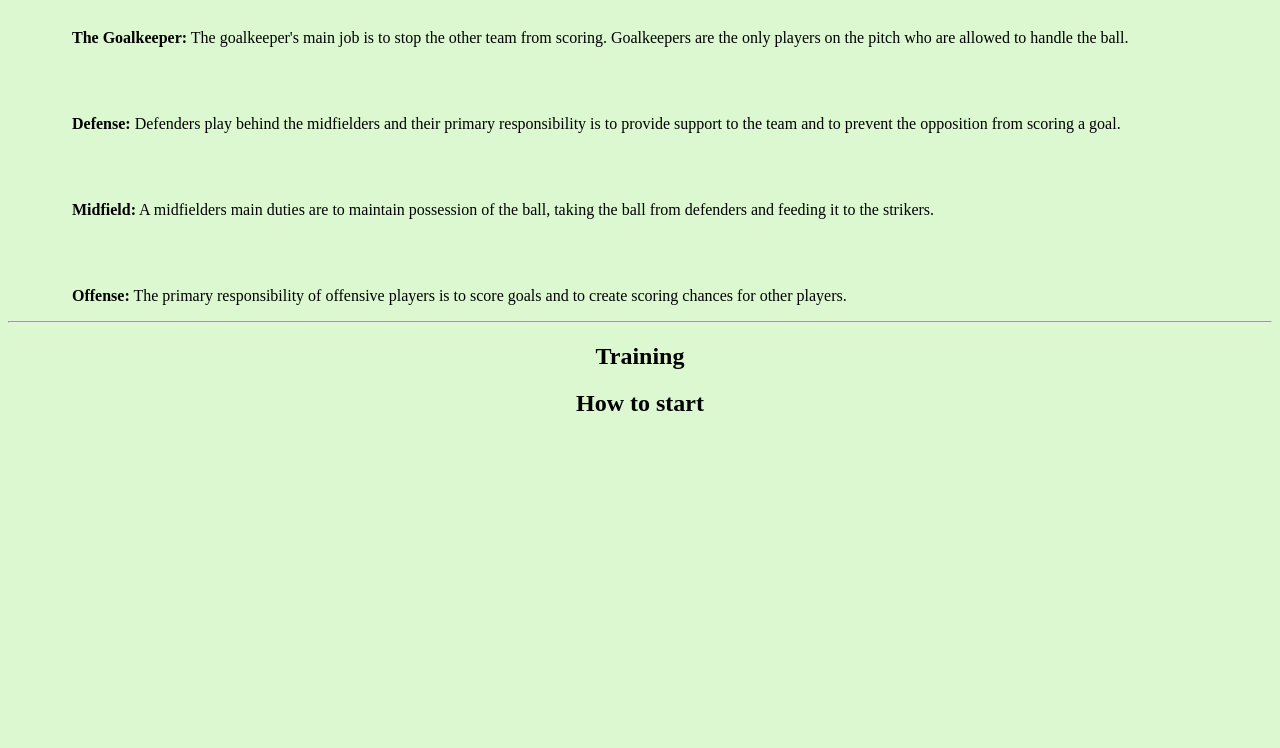
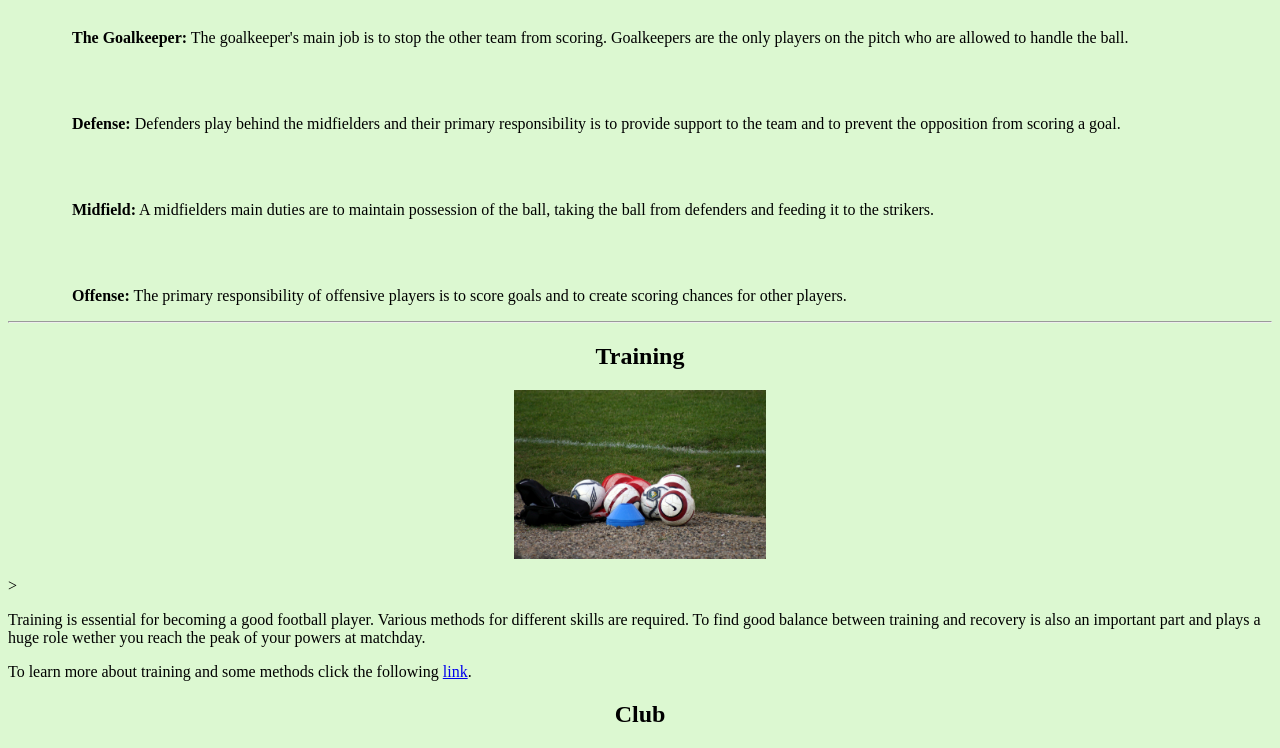
Before and after one commit to SimonSundl/SimonSundl.github.io, a plain HTML site: page index.html in a window 1280 px wide. Shown: the part 689-1437 px from the top of the page. Before the commit the page ends 1126 px from the top, so only its background shows below. Drawn offline with Linux system fonts and the light colour scheme.

Commit message:
Further sites training and club added

```diff
--- /dev/null
+++ b/club.html
@@ -0,0 +1,10 @@
+<!DOCTYPE html>
+<html lang="en">
+<head>
+    <meta charset="UTF-8">
+    <meta name="viewport" content="width=device-width, initial-scale=1.0">
+    <meta http-equiv="X-UA-Compatible" content="chrome=1">
+    <meta name="description" content="This Website provides information about football/soccer clubs.">
+    <title>Training</title>
+    <link rel="stylesheet" type="text/css" href="mystyle.css">
+</head>
--- a/index.html
+++ b/index.html
@@ -4,8 +4,8 @@
     <meta charset="UTF-8">
     <meta name="viewport" content="width=device-width, initial-scale=1.0">
     <meta http-equiv="X-UA-Compatible" content="chrome=1">
-    <meta name="description" content="This Website provides information about football for beginners">
-    <title>Football for beginners</title>
+    <meta name="description" content="This Website provides information about football/soccer.">
+    <title>Football</title>
     <link rel="stylesheet" type="text/css" href="mystyle.css">
 </head>
 <body>
@@ -63,8 +63,16 @@
     </div>
 
     <h2>Training</h2>
+    <img src="media/training.jpg" alt="Training" class="img_small">
+    <br>
+    ><p>Training is essential for becoming a good football player. Various methods for different skills are required. To find good balance between training and recovery
+        is also an important part and plays a huge role wether you reach the peak of your powers at matchday.
+    </p>
+    <aside>To learn more about training and some methods click the following
+        <a href=“training.html”>link</a>.
+    </aside>
 
-    <h2>How to start</h2>
+    <h2>Club</h2>
 
 </body>
 </html>
```
Also changed, not shown: training.html (added, +10 -0 lines), media/training.jpg (added).
